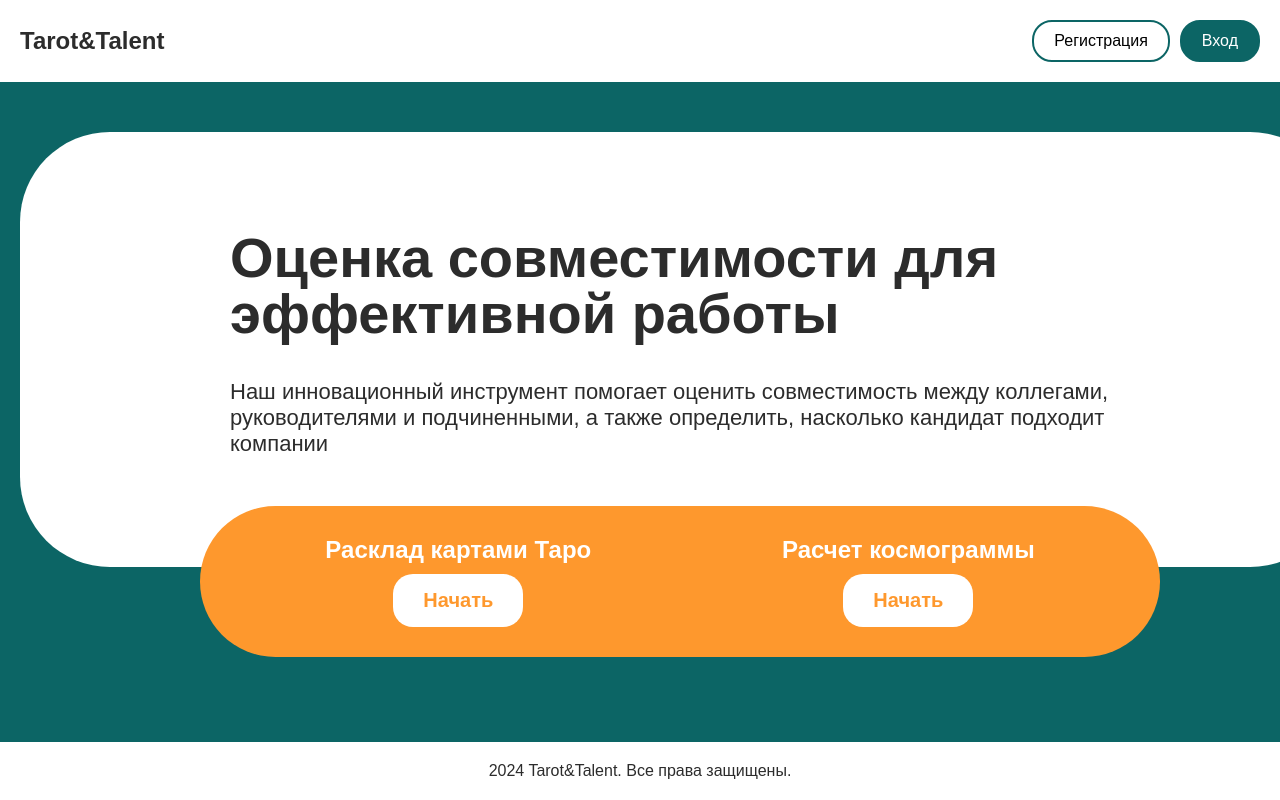
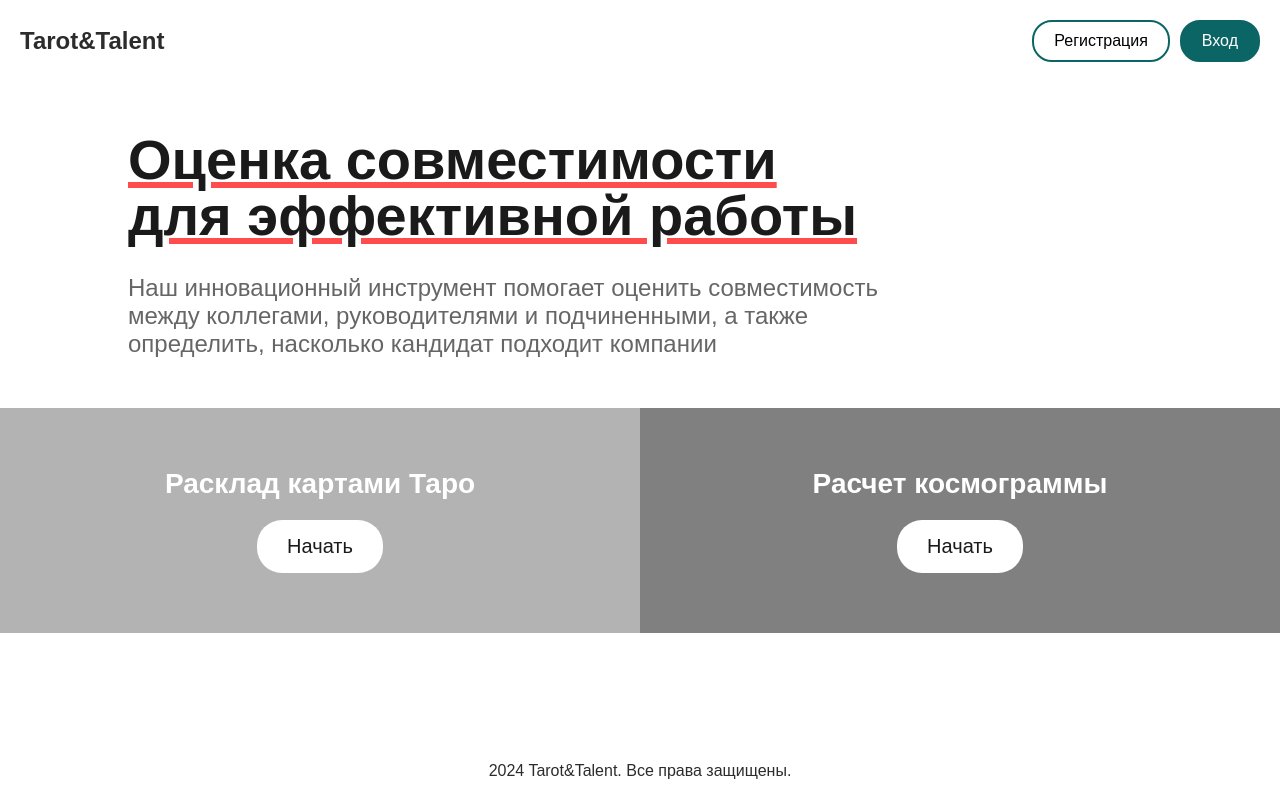
Before and after one commit to Breadstickhemmo/Re-Hub-2.0, a Flask app: page / in a window 1280 px wide; the page is wider, and only the part inside the window is pictured. Run offline with Flask 3, Linux system fonts and the light colour scheme.

Commit message:
Update 1.3

```diff
--- a/static/css/styles.css
+++ b/static/css/styles.css
@@ -1,70 +1,105 @@
-.main-content {
-    text-align: center;
-    padding: 50px 20px;
-    background-color: #0C6565;
-    flex: 1;
+body {
+    font-family: 'Arial', sans-serif;
+    margin: 0;
+    padding: 0;
+    background-color: #ffffff;
 }
 
-.main-content .content-box {
-    background-color: #fff;
-    border-radius: 90px;
-    padding: 60px;
-    display: inline-block;
-    max-width: 1200px;
-    width: 100%;
-    text-align: left;
-    position: relative;
+.container {
+    padding-top: 50px;
 }
 
-.main-content .content-box .text-content {
-    max-width: 900px;
-    margin: 0 auto;
+.texts {
+    padding-left: 10%;
+    padding-right: 30%;
 }
 
-.main-content .content-box h1 {
+.title {
     font-size: 56px;
     font-weight: 800;
-    color: #2C2C2C;
+    color: #1a1a1a;
+    text-align: left;
+    text-decoration: underline;
+    text-decoration-color: #ff4d4d;
+    text-decoration-thickness: 6px;
     line-height: 1;
+    margin-bottom: 30px;
 }
 
-.main-content .content-box p {
-    font-size: 22px;
-    color: #2C2C2C;
-    margin: 20px 0;
-    font-weight: 100;
+.subtitle {
+    font-size: 24px;
+    color: #666666;
+    margin-top: 20px;
+    text-align: left;
+    margin-bottom: 50px;
 }
 
-.main-content .orange-box {
-    background-color: #FE982D;
-    border-radius: 90px;
-    padding: 30px;
-    color: #fff;
-    font-size: 24px;
-    font-weight: 600;
-    max-width: 900px;
-    margin: 0 auto;
-    position: absolute;
-    left: 50%;
-    transform: translateX(-50%);
-    bottom: -90px;
+.options {
     display: flex;
-    justify-content: space-around;
-    width: calc(100% - 120px);
+    justify-content: center;
+    margin-top: 50px;
 }
 
-.main-content .orange-box .button {
-    display: flex;
-    flex-direction: column;
-    align-items: center;
+.option {
+    width: 50%;
+    padding: 60px 20px;
+    box-sizing: border-box;
+    text-align: center;
+    position: relative;
+    transition: background-color 0.3s ease, transform 0.3s ease, width 0.3s ease; /* Плавный переход цвета */
+    overflow: hidden;
 }
 
-.main-content .orange-box .button .start {
-    background-color: #fff;
-    color: #FE982D;
-    border-radius: 20px;
+.option-title {
+    font-size: 28px;
+    font-weight: 600;
+    color: #ffffff;
+    margin-bottom: 20px;
+    position: relative;
+    z-index: 1;
+}
+
+.tarot-option {
+    background-color: #b3b3b3;
+}
+
+.tarot-option:hover {
+    background-color: #FE982D;
+    width: 100%;
+}
+
+.cosmos-option {
+    background-color: #808080;
+}
+
+.cosmos-option:hover {
+    background-color: #0C6565;
+    width: 100%;
+}
+
+/* Псевдоэлемент для слайда */
+.option::before {
+    content: '';
+    position: absolute;
+    top: 0;
+    left: 0;
+    right: 0;
+    bottom: 0;
+    background-color: transparent;
+    z-index: 0;
+    transition: transform 0.3s ease
+}
+
+.option:hover::before {
+    transform: translateY(100%);
+}
+
+.button {
+    background-color: #ffffff;
+    color: #1a1a1a;
+    border: none;
+    border-radius: 25px;
     padding: 15px 30px;
-    margin-top: 10px;
+    font-size: 20px;
     cursor: pointer;
-    font-size: 20px;
 }
--- a/templates/index.html
+++ b/templates/index.html
@@ -8,22 +8,19 @@
 
 {% block content %}
 <main>
-    <div class="main-content">
-        <div class="content-box">
-            <div class="text-content">
-                <h1>Оценка совместимости для эффективной работы</h1>
-                <p>Наш инновационный инструмент помогает оценить совместимость между коллегами, руководителями и подчиненными, а также определить, насколько кандидат подходит компании</p>
+    <div class="container">
+        <div class="texts">
+            <div class="title">Оценка совместимости для эффективной работы</div>
+            <div class="subtitle">Наш инновационный инструмент помогает оценить совместимость между коллегами, руководителями и подчиненными, а также определить, насколько кандидат подходит компании</div>
+        </div>
+        <div class="options">
+            <div class="option tarot-option">
+                <div class="option-title">Расклад картами Таро</div>
+                <button class="button">Начать</button>
             </div>
-            <div class="spacer"></div>
-            <div class="orange-box">
-                <div class="button">
-                    Расклад картами Таро
-                    <div class="start" onclick="startTarot()">Начать</div>
-                </div>
-                <div class="button">
-                    Расчет космограммы
-                    <div class="start" onclick="startKosmo()">Начать</div>
-                </div>
+            <div class="option cosmos-option">
+                <div class="option-title">Расчет космограммы</div>
+                <button class="button">Начать</button>
             </div>
         </div>
     </div>
```
